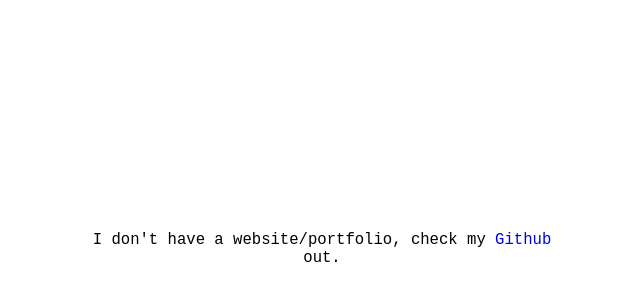
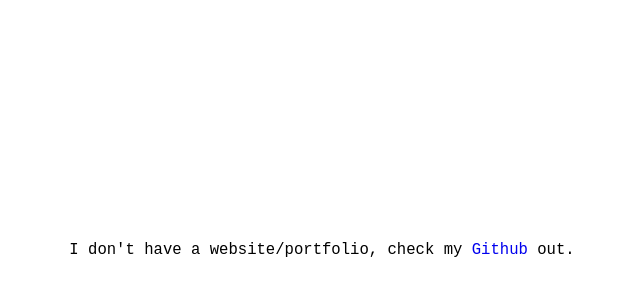
Before and after one commit to ritiksoni00/ritiksoni00.github.io, a plain HTML site: page index.html in a window 1280 px wide. Shown: the part 150-450 px from the top of the page, without its empty margins (318-958 px from the left). Drawn offline with Linux system fonts and the light colour scheme.

Commit message:
Update index.html
changed width and height to `fit-content` from fixed pxs

```diff
--- a/index.html
+++ b/index.html
@@ -8,8 +8,8 @@
     <style>
         div {
             text-align: center;
-            width: 500px;
-            height: 70px;
+            width: fit-content;
+            height: fit-content;
             font-size: larger;
             position: absolute;
             top:0;
```
